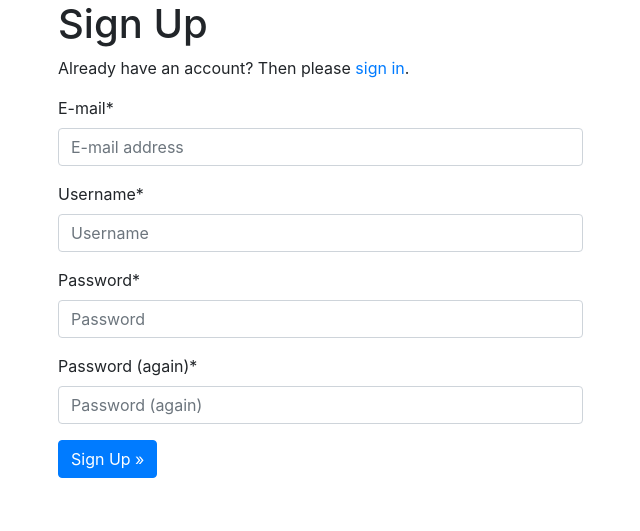
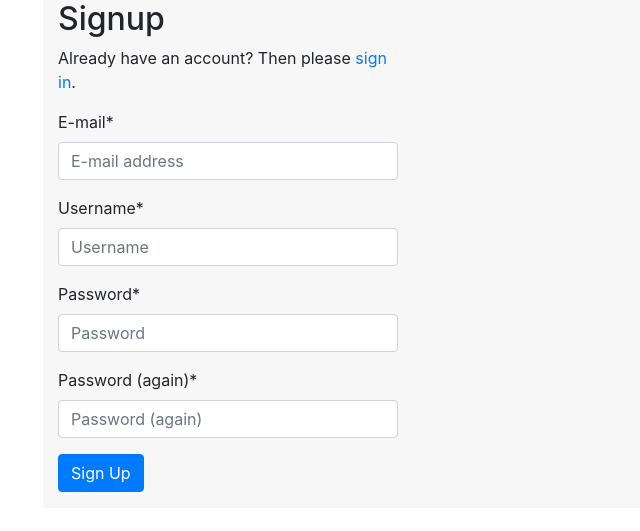
Before and after one commit to Dimercel/feedz, a Django app: page /accounts/signup/ in a window 1280 px wide. Shown: the top 531 px of the page, without its empty margins (42-682 px from the left). Run offline with Django 3.2, Linux system fonts and the light colour scheme; style sheets or scripts are compiled from the project's sources; some libraries are stand-ins or nearby versions.

Commit message:
Cosmetic for signup form

```diff
--- a/feedz/static/sass/project.scss
+++ b/feedz/static/sass/project.scss
@@ -37,5 +37,5 @@ $red: #b94a48;
 }
 
 .main_container .blank {
-    background-color: $white;
+    background-color: #F7F7F7;
 }
--- a/feedz/templates/account/base.html
+++ b/feedz/templates/account/base.html
@@ -3,8 +3,17 @@
 
 {% block content %}
 <div class="row">
-  <div class="col-md-6 col-md-offset-3">
-    {% block inner %}{% endblock %}
+  <div class="col-md-4 col-md-offset-4">
+    <div class="x_panel">
+      <div class="x_title">
+        <h2>{% block form_title %}{% endblock%}</h2>
+        <div class="clearfix"></div>
+      </div>
+
+      <div class="x_content">
+        {% block inner %}{% endblock %}
+      </div>
+    </div>
   </div>
 </div>
 {% endblock %}
--- a/feedz/templates/account/signup.html
+++ b/feedz/templates/account/signup.html
@@ -4,19 +4,22 @@
 {% load crispy_forms_tags %}
 
 {% block head_title %}{% trans "Signup" %}{% endblock %}
+{% block form_title %}{% trans "Signup" %}{% endblock %}
 
 {% block inner %}
-<h1>{% trans "Sign Up" %}</h1>
-
 <p>{% blocktrans %}Already have an account? Then please <a href="{{ login_url }}">sign in</a>.{% endblocktrans %}</p>
 
-<form class="signup" id="signup_form" method="post" action="{% url 'account_signup' %}">
+<form class="signup form-horizontal form-label-left" id="signup_form" method="post" action="{% url 'account_signup' %}">
   {% csrf_token %}
   {{ form|crispy }}
   {% if redirect_field_value %}
   <input type="hidden" name="{{ redirect_field_name }}" value="{{ redirect_field_value }}" />
   {% endif %}
-  <button class="btn btn-primary" type="submit">{% trans "Sign Up" %} &raquo;</button>
+  <div class="ln_solid"></div>
+
+  <div class="item form-group">
+    <button class="btn btn-primary" type="submit">{% trans "Sign Up" %}</button>
+  <div>
 </form>
 
 {% endblock %}
```
